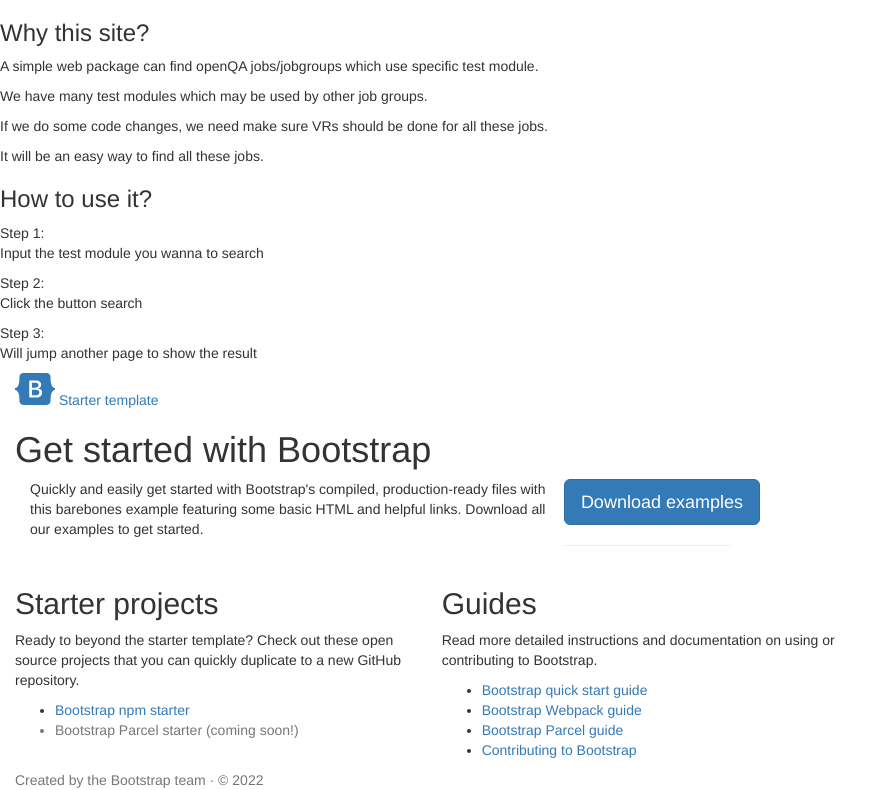
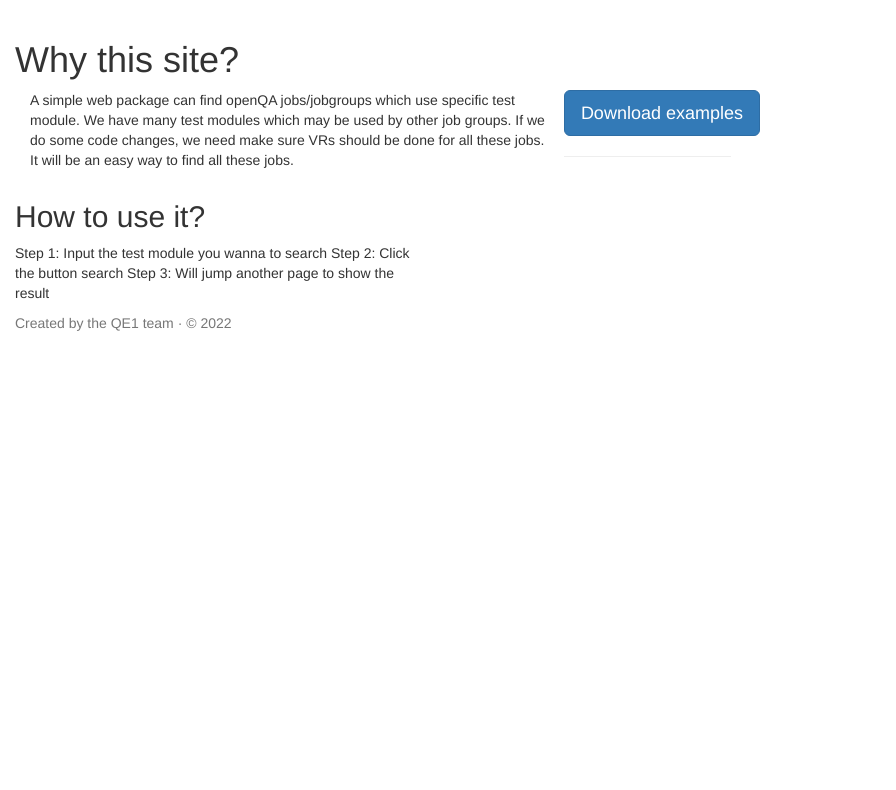
Before and after one commit to RoyCai7/HWPP, a Django app: page /search_module/ in a window 1280 px wide. Shown: the part 54-844 px from the top of the page, without its empty margins (0-896 px from the left). After the commit the page ends 385 px from the top, so only its background shows below. Run offline with Django 3.2, Linux system fonts and the light colour scheme; some libraries are stand-ins or nearby versions.

Commit message:
Developing

```diff
--- a/templates/search_module.html
+++ b/templates/search_module.html
@@ -67,63 +67,6 @@
         </div><!-- /.navbar-collapse -->
     </div><!-- /.container-fluid -->
 </nav>
-<div class="three-boxes">
-    <div class="three-boxes-left">
-        <div class="three-boxes-left-top">
-            <div class="three-boxes-left-header">
-                <h3 class="t1-heading-2">Why this site?</h3>
-            </div>
-            <div class="three-boxes-subheader">
-                <p>A simple web package can find openQA jobs/jobgroups which use specific test module.</p>
-                <p>We have many test modules which may be used by other job groups.</p>
-                <p>If we do some code changes, we need make sure VRs should be done for all these jobs.</p>
-                <p>It will be an easy way to find all these jobs.</p>
-            </div>
-        </div>
-        <div class="three-boxes-img"></div>
-    </div>
-    <div class="three-boxes-right">
-        <div class="three-boxes-left-header">
-            <h3 class="t1-heading-2">How to use it?</h3>
-        </div>
-        <div class="three-boxes-right-wrapper">
-            <div class="three-boxes-right-num">
-                <div class="three-boxes-right-num-border"></div>
-                <div class="three-boxes-right-num-num">Step 1:</div>
-            </div>
-            <div class="three-boxes-right-text">
-                <div class="three-boxes-right-header">Input the test module you wanna to search</div>
-                <div class="three-boxes-right-subheader">
-                    <p></p>
-                </div>
-            </div>
-        </div>
-        <div class="three-boxes-right-wrapper">
-            <div class="three-boxes-right-num">
-                <div class="three-boxes-right-num-border"></div>
-                <div class="three-boxes-right-num-num">Step 2:</div>
-            </div>
-            <div class="three-boxes-right-text">
-                <div class="three-boxes-right-header">Click the button search</div>
-                <div class="three-boxes-right-subheader">
-                    <p></p>
-                </div>
-            </div>
-        </div>
-        <div class="three-boxes-right-wrapper">
-            <div class="three-boxes-right-num">
-                <div class="three-boxes-right-num-border"></div>
-                <div class="three-boxes-right-num-num">Step 3:</div>
-            </div>
-            <div class="three-boxes-right-text">
-                <div class="three-boxes-right-header">Will jump another page to show the result</div>
-                <div class="three-boxes-right-subheader">
-                    <p></p>
-                </div>
-            </div>
-        </div>
-    </div>
-</div>
 <style>
 .bd-placeholder-img {
     font-size: 1.125rem;
@@ -176,50 +119,36 @@
     -webkit-overflow-scrolling: touch;
 }
 </style>
+
 <body>
     <div class="col-lg-8 mx-auto p-3 py-md-5">
-        <header class="d-flex align-items-center pb-3 mb-5 border-bottom">
-            <a href="/" class="d-flex align-items-center text-dark text-decoration-none">
-                <svg xmlns="http://www.w3.org/2000/svg" width="40" height="32" class="me-2" viewBox="0 0 118 94" role="img">
-                    <title>Bootstrap</title>
-                    <path fill-rule="evenodd" clip-rule="evenodd" d="M24.509 0c-6.733 0-11.715 5.893-11.492 12.284.214 6.14-.064 14.092-2.066 20.577C8.943 39.365 5.547 43.485 0 44.014v5.972c5.547.529 8.943 4.649 10.951 11.153 2.002 6.485 2.28 14.437 2.066 20.577C12.794 88.106 17.776 94 24.51 94H93.5c6.733 0 11.714-5.893 11.491-12.284-.214-6.14.064-14.092 2.066-20.577 2.009-6.504 5.396-10.624 10.943-11.153v-5.972c-5.547-.529-8.934-4.649-10.943-11.153-2.002-6.484-2.28-14.437-2.066-20.577C105.214 5.894 100.233 0 93.5 0H24.508zM80 57.863C80 66.663 73.436 72 62.543 72H44a2 2 0 01-2-2V24a2 2 0 012-2h18.437c9.083 0 15.044 4.92 15.044 12.474 0 5.302-4.01 10.049-9.119 10.88v.277C75.317 46.394 80 51.21 80 57.863zM60.521 28.34H49.948v14.934h8.905c6.884 0 10.68-2.772 10.68-7.727 0-4.643-3.264-7.207-9.012-7.207zM49.948 49.2v16.458H60.91c7.167 0 10.964-2.876 10.964-8.281 0-5.406-3.903-8.178-11.425-8.178H49.948z" fill="currentColor"></path>
-                </svg>
-                <span class="fs-4">Starter template</span>
-            </a>
-        </header>
         <main>
-            <h1>Get started with Bootstrap</h1>
-            <p class="fs-5 col-md-8">Quickly and easily get started with Bootstrap's compiled, production-ready files with this barebones example featuring some basic HTML and helpful links. Download all our examples to get started.</p>
+            <h1>Why this site?</h1>
+            <p class="fs-5 col-md-8">A simple web package can find openQA jobs/jobgroups which use specific test module.
+                We have many test modules which may be used by other job groups.
+                If we do some code changes, we need make sure VRs should be done for all these jobs.
+                It will be an easy way to find all these jobs.
+            </p>
             <div class="mb-5">
                 <a href="../examples/" class="btn btn-primary btn-lg px-4">Download examples</a>
             </div>
             <hr class="col-3 col-md-2 mb-5">
             <div class="row g-5">
                 <div class="col-md-6">
-                    <h2>Starter projects</h2>
-                    <p>Ready to beyond the starter template? Check out these open source projects that you can quickly duplicate to a new GitHub repository.</p>
-                    <ul class="icon-list ps-0">
-                        <li class="d-flex align-items-start mb-1"><a href="https://github.com/twbs/bootstrap-npm-starter" rel="noopener" target="_blank">Bootstrap npm starter</a></li>
-                        <li class="text-muted d-flex align-items-start mb-1">Bootstrap Parcel starter (coming soon!)</li>
-                    </ul>
+                    <h2>How to use it?</h2>
+                    <p>Step 1:
+                        Input the test module you wanna to search
+                        Step 2:
+                        Click the button search
+                        Step 3:
+                        Will jump another page to show the result
+                    </p>
                 </div>
-                <div class="col-md-6">
-                    <h2>Guides</h2>
-                    <p>Read more detailed instructions and documentation on using or contributing to Bootstrap.</p>
-                    <ul class="icon-list ps-0">
-                        <li class="d-flex align-items-start mb-1"><a href="../getting-started/introduction/">Bootstrap quick start guide</a></li>
-                        <li class="d-flex align-items-start mb-1"><a href="../getting-started/webpack/">Bootstrap Webpack guide</a></li>
-                        <li class="d-flex align-items-start mb-1"><a href="../getting-started/parcel/">Bootstrap Parcel guide</a></li>
-                        <li class="d-flex align-items-start mb-1"><a href="../getting-started/contribute/">Contributing to Bootstrap</a></li>
-                    </ul>
-                </div>
-            </div>
         </main>
         <footer class="pt-5 my-5 text-muted border-top">
-            Created by the Bootstrap team &middot; &copy; 2022
+            Created by the QE1 team &middot; &copy; 2022
         </footer>
     </div>
-    <script src="../assets/dist/js/bootstrap.bundle.min.js"></script>
 </body>
 
 </html>
```
